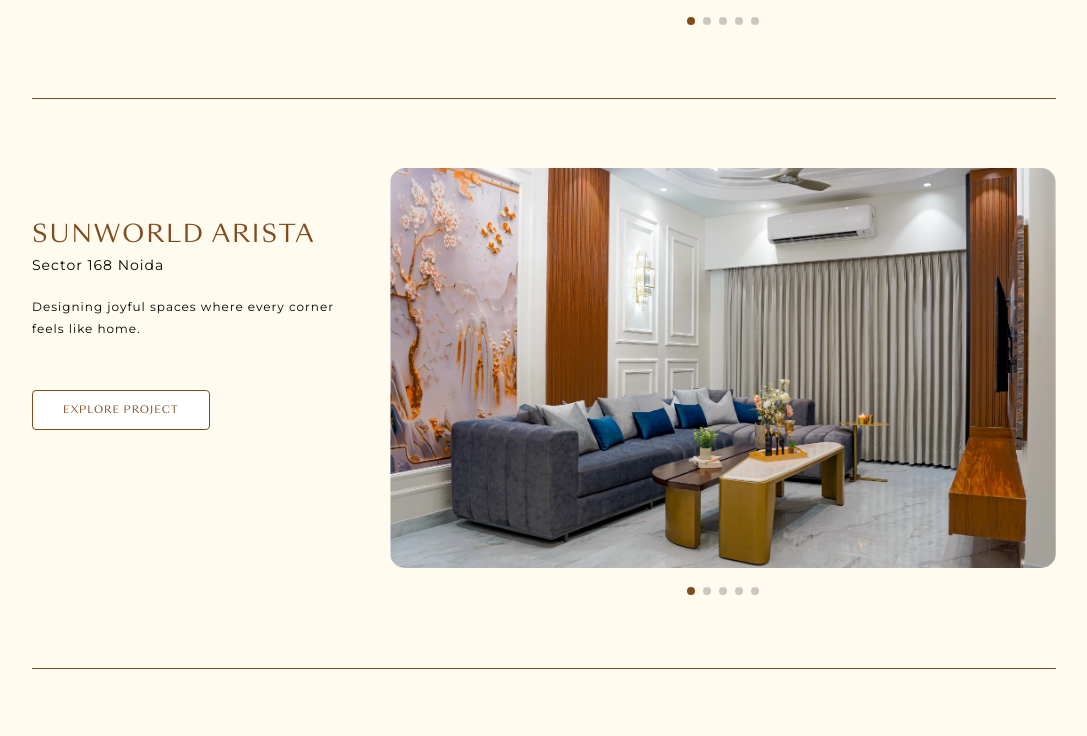
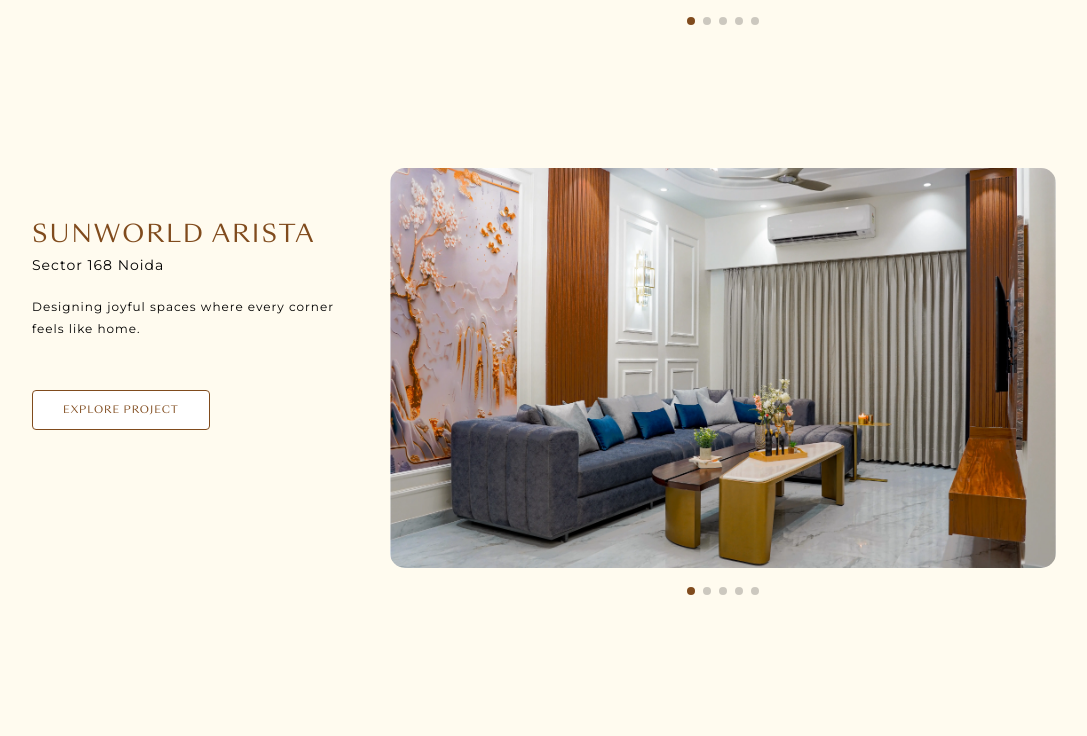
Before and after one commit to Kuldeep-111/liv-interio, a Next.js app: page /projects in a window 1280 px wide. Shown: the part 1272-2008 px from the top of the page, without its empty margins (96-1183 px from the left). Built offline with nearby package versions, Linux system fonts and the light colour scheme.

Commit message:
overflow

```diff
--- a/src/pages/projects.jsx
+++ b/src/pages/projects.jsx
@@ -146,7 +146,7 @@
       {data.map((item, projectIndex) => (
         <Section
           key={item.title}
-          className="relative before:absolute before:bottom-0 before:left-[10%] before:w-[80%] before:h-[0.5px] before:bg-[var(--text-primary)]"
+          className="relative overflow-hidden before:absolute before:bottom-0 before:left-[10%] before:w-[80%] before:h-[0.5px] before:bg-[var(--text-primary)]"
         >
           <Container className="lg:!w-[80%]">
             <div className="grid grid-cols-1 md:grid-cols-12 gap-[30px] md:gap-[50px]">
```
